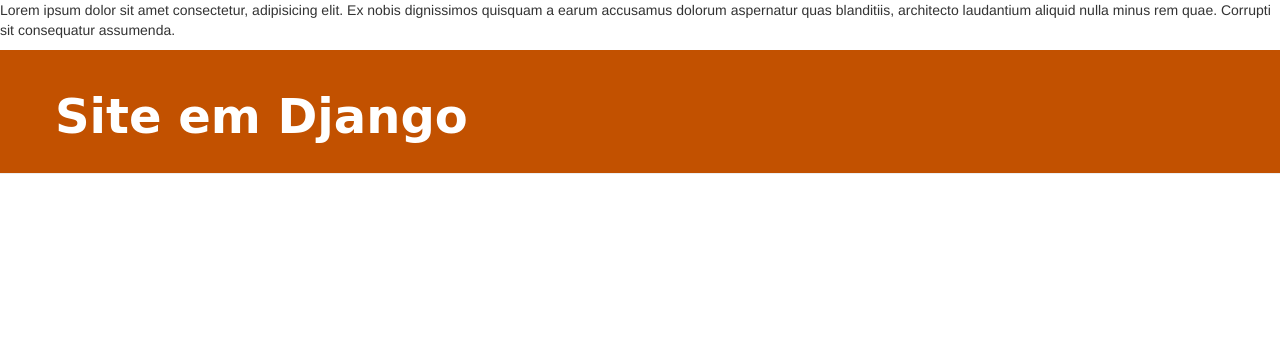
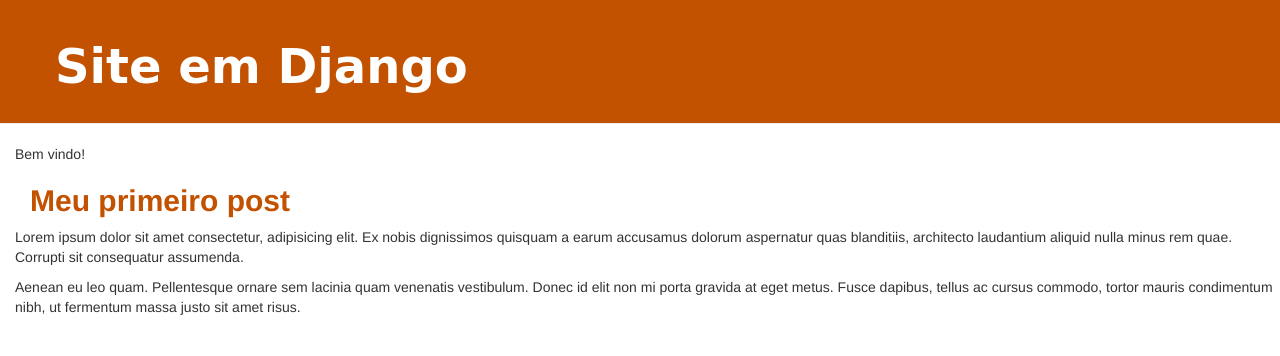
Before and after one commit to rogeriobarbosa07/Django, a Django app: template blog/templates/blog/post_list.html in a window 1280 px wide. Shown: the top 356 px of the page. Run offline with Django 3.2, Linux system fonts and the light colour scheme; the template is opened without the code that fills it, so the values that code supplies are empty; some libraries are stand-ins or nearby versions.

Commit message:
Modificando o html e o css e adicionando novo arquivo html para templates

```diff
--- a/blog/static/css/blog.css
+++ b/blog/static/css/blog.css
@@ -51,3 +51,8 @@
 .post h2 a, .post h2 a:visited {
     color: #000000;
 }
+
+.teste {
+    padding-left: 15px;
+    padding-bottom: 30px;
+}
--- a/blog/templates/blog/post_list.html
+++ b/blog/templates/blog/post_list.html
@@ -10,14 +10,16 @@
         <link rel="stylesheet" href="{% static 'css/blog.css' %}">
     </head>
     <body>
-        <p>Lorem ipsum dolor sit amet consectetur, adipisicing elit. Ex nobis dignissimos quisquam a earum accusamus dolorum aspernatur quas blanditiis, architecto laudantium aliquid nulla minus rem quae. Corrupti sit consequatur assumenda.</p>
         <div class="page-header">
             <h1>Site em Django</h1>
         </div>
-        <!--<p>Bem vindo!</p>
-        <h2><a href="">Meu primeiro post</a></h2>
-        <p>Aenean eu leo quam. Pellentesque ornare sem lacinia quam venenatis vestibulum. Donec id elit non mi porta gravida at eget metus. Fusce dapibus, tellus ac cursus commodo, tortor mauris condimentum nibh, ut fermentum massa justo sit amet risus.</p>
-        {{ posts }} -->
+        <div class="teste">
+            <p>Bem vindo!</p>
+            <h2><a href="">Meu primeiro post</a></h2>
+            <p>Lorem ipsum dolor sit amet consectetur, adipisicing elit. Ex nobis dignissimos quisquam a earum accusamus dolorum aspernatur quas blanditiis, architecto laudantium aliquid nulla minus rem quae. Corrupti sit consequatur assumenda.</p>
+            <p>Aenean eu leo quam. Pellentesque ornare sem lacinia quam venenatis vestibulum. Donec id elit non mi porta gravida at eget metus. Fusce dapibus, tellus ac cursus commodo, tortor mauris condimentum nibh, ut fermentum massa justo sit amet risus.</p>
+        </div>
+        <!--{{ posts }}-->
         <div class="content container">
             <div class="row">
                 <div class="col-md-8">
```
Also changed, not shown: blog/templates/blog/base.html (added).
